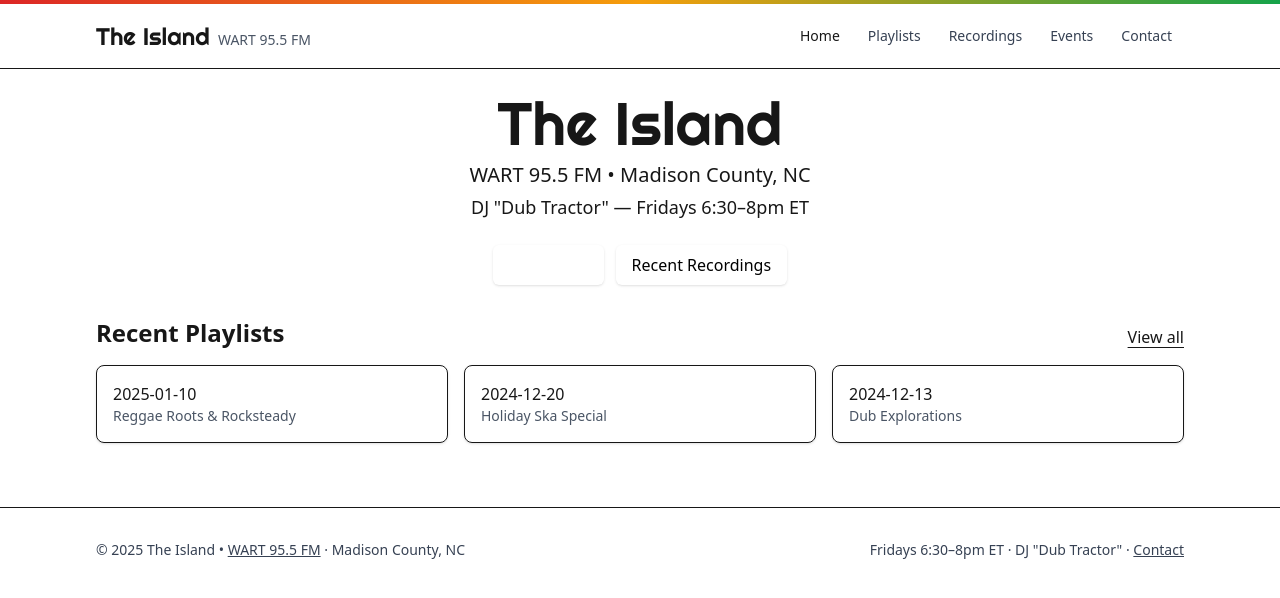
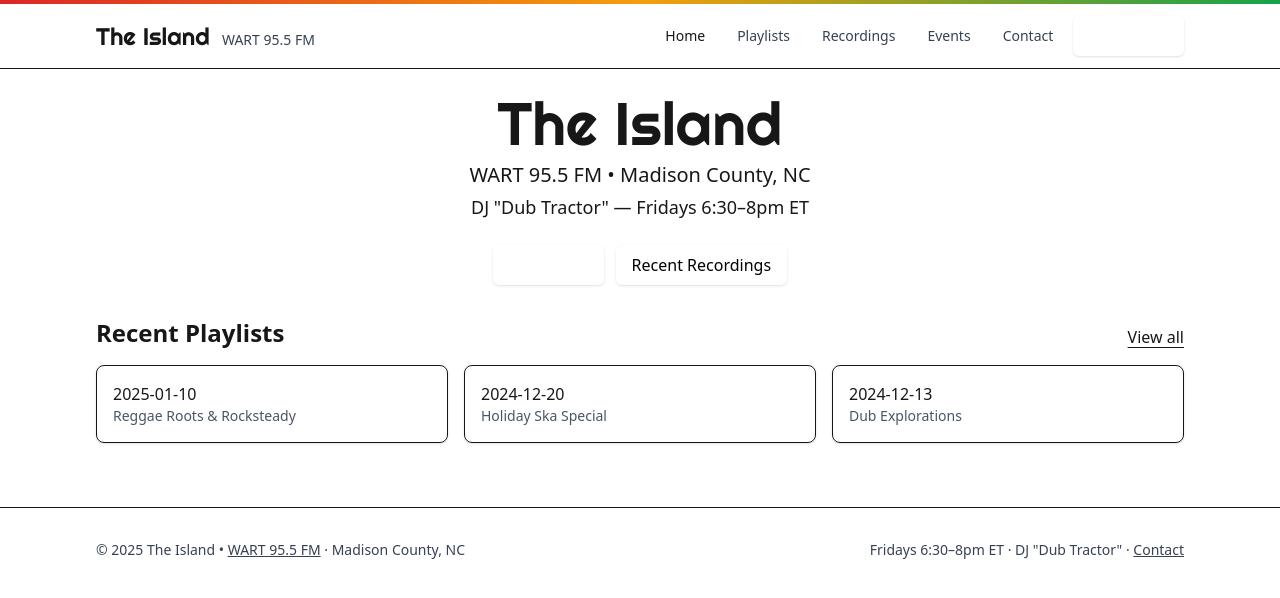
Before and after one commit to jkeychan/theisland-radio-site, a Next.js app in the folder web/: page / in a window 1280 px wide. Shown: the top 598 px of the page. Built offline with nearby package versions, Linux system fonts and the light colour scheme; no server answers.

Commit message:
feat(ui): add Listen Live CTA; richer colors; Jamaican flag favicon

```diff
--- a/web/src/app/globals.css
+++ b/web/src/app/globals.css
@@ -65,6 +65,10 @@ body {
   @apply bg-[--rasta-gold] text-black hover:bg-amber-500 focus-visible:ring-[--rasta-gold] focus-visible:ring-offset-background;
 }
 
+.btn-live {
+  @apply bg-[--rasta-red] text-white hover:bg-red-600 focus-visible:ring-[--rasta-red] focus-visible:ring-offset-background;
+}
+
 .container {
   @apply mx-auto max-w-6xl px-4 sm:px-6 lg:px-8;
 }
--- a/web/src/app/layout.tsx
+++ b/web/src/app/layout.tsx
@@ -61,6 +61,7 @@ export default function RootLayout({
             </Script>
           </>
         ) : null}
+        <link rel="icon" href="/favicon.svg" type="image/svg+xml" />
         <Header />
         <main className="pb-16 pt-6">
           <div className="container">{children}</div>
--- a/web/src/app/page.tsx
+++ b/web/src/app/page.tsx
@@ -10,7 +10,7 @@ export default function Home() {
         </p>
         <p className="mt-1 text-base sm:text-lg">DJ &quot;Dub Tractor&quot; — Fridays 6:30–8pm ET</p>
         <div className="mt-6 flex justify-center gap-3">
-          <a className="btn btn-primary" href="https://wartfm.org/stream" target="_blank" rel="noreferrer noopener">
+          <a className="btn btn-live" href="https://station.voscast.com/5530050e0a38b/" target="_blank" rel="noreferrer noopener">
             Listen Live
           </a>
           <a className="btn btn-secondary" href="/recordings/">
--- a/web/src/components/Header.tsx
+++ b/web/src/components/Header.tsx
@@ -18,15 +18,17 @@ export function Header() {
     <header className="border-b bg-white/80 backdrop-blur supports-[backdrop-filter]:bg-white/60">
       <div className="brand-gradient h-1 w-full" aria-hidden />
       <div className="container flex h-16 items-center justify-between">
-        <Link href="/" className="inline-flex items-baseline gap-2" aria-label="The Island home">
-          <span className="text-2xl font-[family-name:var(--font-righteous)] text-[--rasta-green]">
-            The Island
-          </span>
-          <a className="hidden sm:inline text-sm text-gray-600 underline-offset-4 hover:underline" href="https://wartfm.org" target="_blank" rel="noreferrer noopener">
+        <div className="inline-flex items-baseline gap-3">
+          <Link href="/" className="inline-flex items-baseline gap-2" aria-label="The Island home">
+            <span className="text-2xl font-[family-name:var(--font-righteous)] text-[--rasta-green]">
+              The Island
+            </span>
+          </Link>
+          <a className="hidden sm:inline text-sm text-gray-700 underline-offset-4 hover:underline" href="https://wartfm.org" target="_blank" rel="noreferrer noopener">
             WART 95.5 FM
           </a>
-        </Link>
-        <nav className="flex items-center gap-1" aria-label="Primary">
+        </div>
+        <nav className="flex items-center gap-2" aria-label="Primary">
           {navItems.map((item) => {
             const isActive = pathname === item.href;
             return (
@@ -42,6 +44,14 @@ export function Header() {
               </Link>
             );
           })}
+          <a
+            href="https://station.voscast.com/5530050e0a38b/"
+            target="_blank"
+            rel="noreferrer noopener"
+            className="btn btn-live hidden sm:inline-flex"
+          >
+            Listen Live
+          </a>
         </nav>
       </div>
     </header>
```
Also changed, not shown: web/public/favicon.svg (added).
